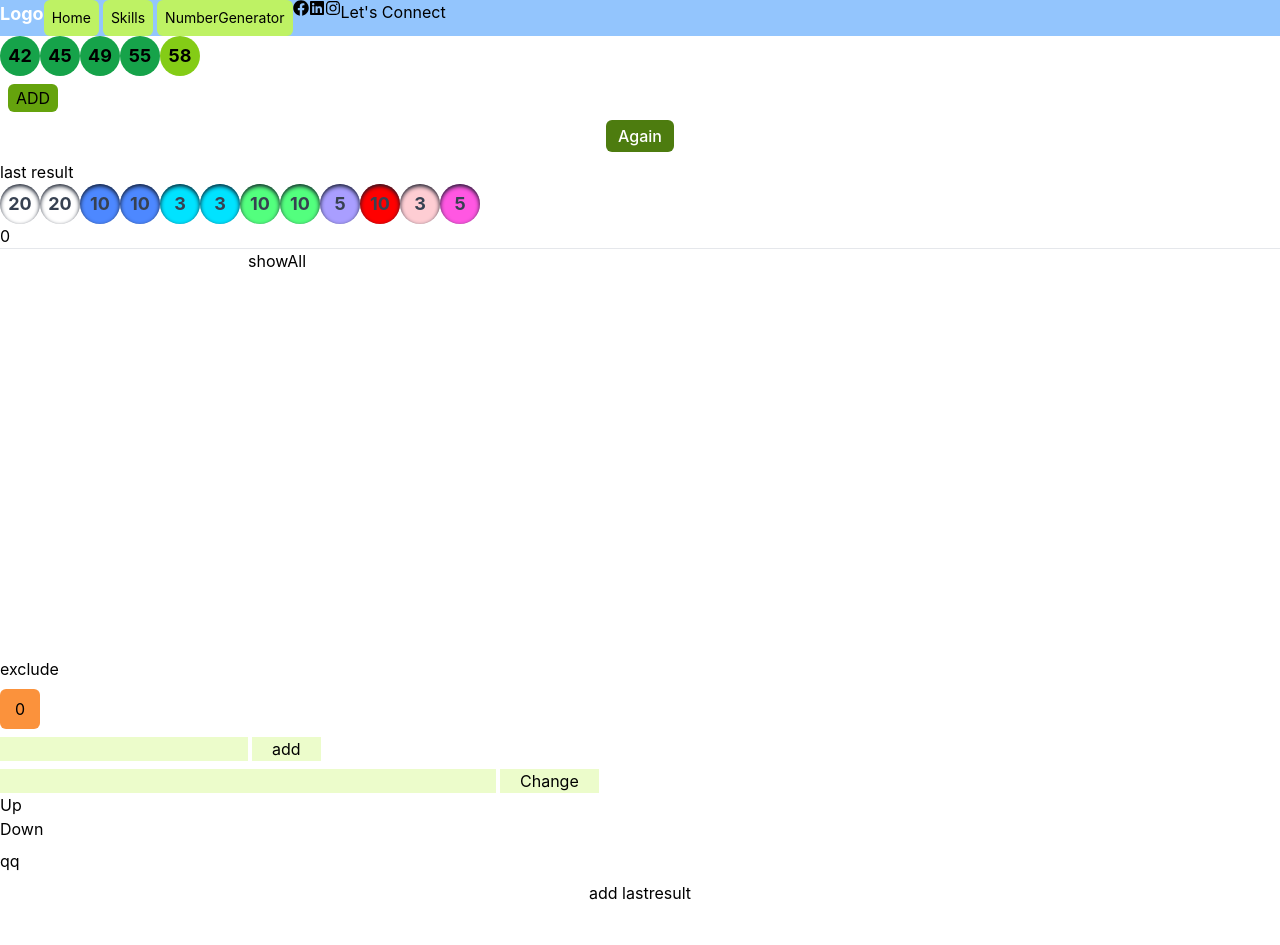
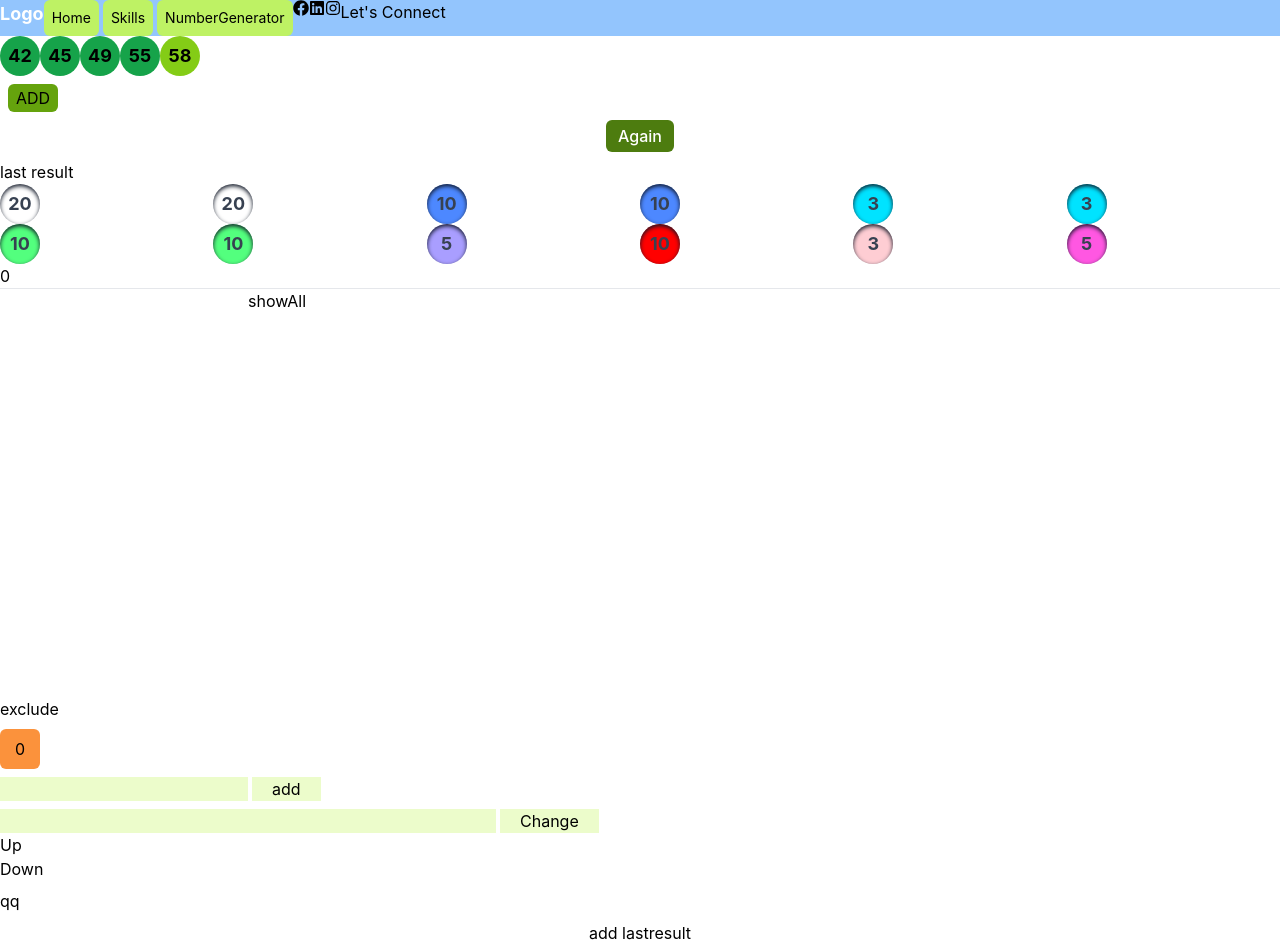
Before and after one commit to jowjaim20/portfolio_website, a React (Create React App) app: page / in a window 1280 px wide. Before the commit the page ends 905 px from the top, so only its background shows below. Built offline with nearby package versions, Linux system fonts and the light colour scheme.

Commit message:
notnjncluded in column

```diff
--- a/src/components/Numberagenerstor.tsx
+++ b/src/components/Numberagenerstor.tsx
@@ -1,7 +1,13 @@
 import React, { useEffect, useState, useSyncExternalStore } from "react";
+import { isDataView } from "util/types";
 interface Exclude {
   numbers: number[];
   chance: number;
+}
+
+interface Count {
+  num: number;
+  count: number;
 }
 interface LastResult {
   week1: Exclude;
@@ -149,6 +155,84 @@ const NumWrap: React.FC<{
     </div>
   );
 };
+
+const NumWrap2: React.FC<{
+  num: number;
+  include?: boolean;
+  includeAll?: boolean;
+  single?: boolean;
+  twice?: boolean;
+  twice5Draws?: boolean;
+  twice3Draws?: boolean;
+  trice?: boolean;
+  trice5Draws?: boolean;
+  trice3Draws?: boolean;
+  fourTimes?: boolean;
+  fiveTimes?: boolean;
+  onClick?: () => void;
+  clicked?: number;
+  once20Draw?: boolean;
+  once10Draw?: boolean;
+}> = ({
+  num,
+  include = true,
+  includeAll = false,
+  trice3Draws = false,
+  twice3Draws = false,
+  trice5Draws = false,
+  twice5Draws = false,
+  single = false,
+  twice = false,
+  trice = false,
+  fourTimes = false,
+  fiveTimes = false,
+  once20Draw = false,
+  once10Draw = false,
+  clicked = 0,
+}) => {
+  const id: any = num.toString();
+  return (
+    <div
+      className={` absolute z-30 -top-1 -right-1${
+        clicked === num
+          ? " text-fuchsia-900 border-2 border-black text-[25px] font-extrabold"
+          : " text-white "
+      }
+   flex justify-center items-center text-lg font-bold rounded-full shadow-inner shadow-gray-900 ${
+     once20Draw
+       ? " bg-white"
+       : once10Draw
+       ? " bg-[#53ff7e]"
+       : trice3Draws
+       ? " bg-rose-200"
+       : twice3Draws
+       ? "bg-[#00E3FF]"
+       : trice5Draws
+       ? " bg-[#ff57e2]"
+       : twice5Draws
+       ? " bg-[#a99eff]"
+       : fiveTimes
+       ? "bg-black"
+       : fourTimes
+       ? " bg-gray-400"
+       : trice
+       ? " bg-[#ff0000]"
+       : twice
+       ? " bg-[#4d88ff]"
+       : single
+       ? " border-2 border-slate-50"
+       : includeAll
+       ? " bg-yellow-900"
+       : include
+       ? " bg-pink-500"
+       : " bg-purple-900"
+   } w-3 h-3 p-2`}
+    >
+      {num}
+    </div>
+  );
+};
+
 const NumberGenerator = () => {
   const [all, setAll] = useState<number[]>([]);
   const [lastResults, setlastResults] = useState<Exclude[]>([]);
@@ -165,6 +249,7 @@ const NumberGenerator = () => {
   const [maxNumber, setMaxNumber] = useState<number>(58);
   const [changeInputChance, setChangeInputChance] = useState("");
   const [exclude, setExclude] = useState<number[]>([]);
+  const [count, setCount] = useState<Count[]>([]);
   const game = [42, 45, 49, 55, 58];
 
   const generate = (percent?: number) => {
@@ -185,6 +270,34 @@ const NumberGenerator = () => {
     return forExcude;
   };
 
+  const identifyNotIncluded = (lastResults: any, all: any) => {
+    let data = [];
+    const filtered = (index: number) => {
+      const data = all.filter((num: any) => {
+        const data = lastResults.map((result: any) => result.numbers[index]);
+        const dat2 = data.includes(num);
+        //console.log(data);
+        return !dat2;
+      });
+      return data;
+    };
+
+    for (let index = 0; index < 6; index++) {
+      data.push(filtered(index));
+    }
+
+    const data2 = data.flat();
+    const countObj = all.map((num: number) => {
+      const count = data2.filter((data) => data === num);
+      return {
+        num: num,
+        count: count.length,
+      };
+    });
+    setCount(countObj);
+    return [1, 2];
+  };
+
   useEffect(() => {
     const data = localStorage.getItem(maxNumber.toString());
     const data2 = data !== null ? JSON.parse(data) : [];
@@ -193,6 +306,8 @@ const NumberGenerator = () => {
     for (let index = 0; index < maxNumber; index++) {
       all.push(index + 1);
     }
+
+    identifyNotIncluded(data2, all);
     setAll(all);
     setlastResults(data2);
   }, [maxNumber]);
@@ -432,6 +547,7 @@ const NumberGenerator = () => {
     });
     setlastResults(test);
   };
+
   // include = true,
   // includeAll = false,
   // trice3Draws = false,
@@ -446,7 +562,40 @@ const NumberGenerator = () => {
   // once20Draw = false,
   // once10Draw = false,
   // clicked = 0,
-  const suggestCombo = [
+  const suggestCombo: any = {
+    42: [
+      { num: 10, twice: true },
+      { num: 10, twice: true },
+      { num: 3, twice3Draws: true },
+      { num: 3, twice3Draws: true },
+      { num: 5, twice5Draws: true },
+      { num: 5, twice5Draws: true },
+      { num: 10, once10Draw: true },
+      { num: 10, once10Draw: true },
+      { num: 10, trice: true },
+      { num: 20, once20Draw: true },
+      { num: 5, trice5Draws: true },
+      { num: 3, trice3Draws: true },
+    ],
+    45: [],
+    49: [
+      { num: 10, twice: true },
+      { num: 10, twice: true },
+      { num: 20, once20Draw: true },
+      { num: 20, once20Draw: true },
+
+      { num: 5, twice5Draws: true },
+      { num: 5, twice5Draws: true },
+      { num: 3, twice3Draws: true },
+      { num: 3, twice3Draws: true },
+
+      { num: 10, once10Draw: true },
+      { num: 10, trice: true },
+      { num: 5, trice5Draws: true },
+      { num: 3, trice3Draws: true },
+    ],
+    55: [],
+    58: [
       { num: 20, once20Draw: true },
       { num: 20, once20Draw: true },
       { num: 10, twice: true },
@@ -457,10 +606,10 @@ const NumberGenerator = () => {
       { num: 10, once10Draw: true },
       { num: 5, twice5Draws: true },
       { num: 10, trice: true },
-
       { num: 3, trice3Draws: true },
       { num: 5, trice5Draws: true },
-  ];
+    ],
+  };
 
   return (
     <div className="flex flex-col gap-2">
@@ -527,8 +676,8 @@ const NumberGenerator = () => {
       <div>
         <div>
           <div>last result</div>
-          <div className=" flex">
-            {suggestCombo.map((s) => (
+          <div className="grid grid-cols-6">
+            {suggestCombo[maxNumber].map((s: any) => (
               <NumWrap {...s} />
             ))}
           </div>
@@ -603,7 +752,7 @@ const NumberGenerator = () => {
                   </div>
                   <button
                     className={`${
-                      lastResults.length <= 40 ? "hidden" : ""
+                      lastResults.length <= 20 ? "hidden" : ""
                     } bg-red-600 flex justify-center items-center w-10 h-10 rounded-full text-white`}
                     onClick={() => handleRemove(res.chance)}
                   >
@@ -620,6 +769,7 @@ const NumberGenerator = () => {
                 <div className="grid grid-cols-6">
                   {res.numbers.map((num) => (
                     <div
+                      className="relative z-0"
                       onClick={() => {
                         console.log(num);
                         setClicked(num);
@@ -672,6 +822,17 @@ const NumberGenerator = () => {
                           res.chance
                         )}
                       />
+                      {count.map(
+                        (obj) =>
+                          obj.num === num && (
+                            <div
+                              className="flex
+        "
+                            >
+                              <NumWrap2 num={obj.count} once10Draw />
+                            </div>
+                          )
+                      )}
                     </div>
                   ))}
                   <div className="flex justify-center items-center w-10 h-10 rounded-md bg-orange-400">
```
Lines whose indentation alone changed are shown as unchanged.
